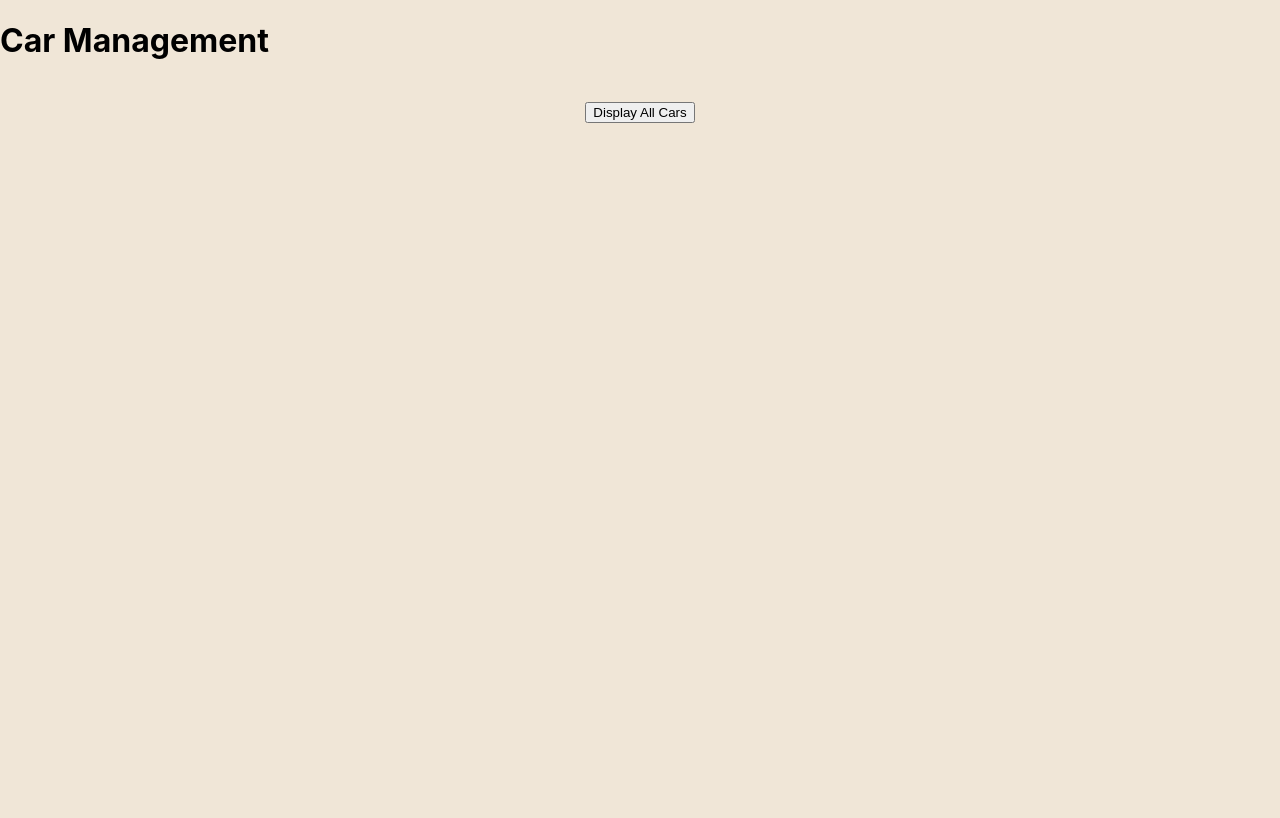
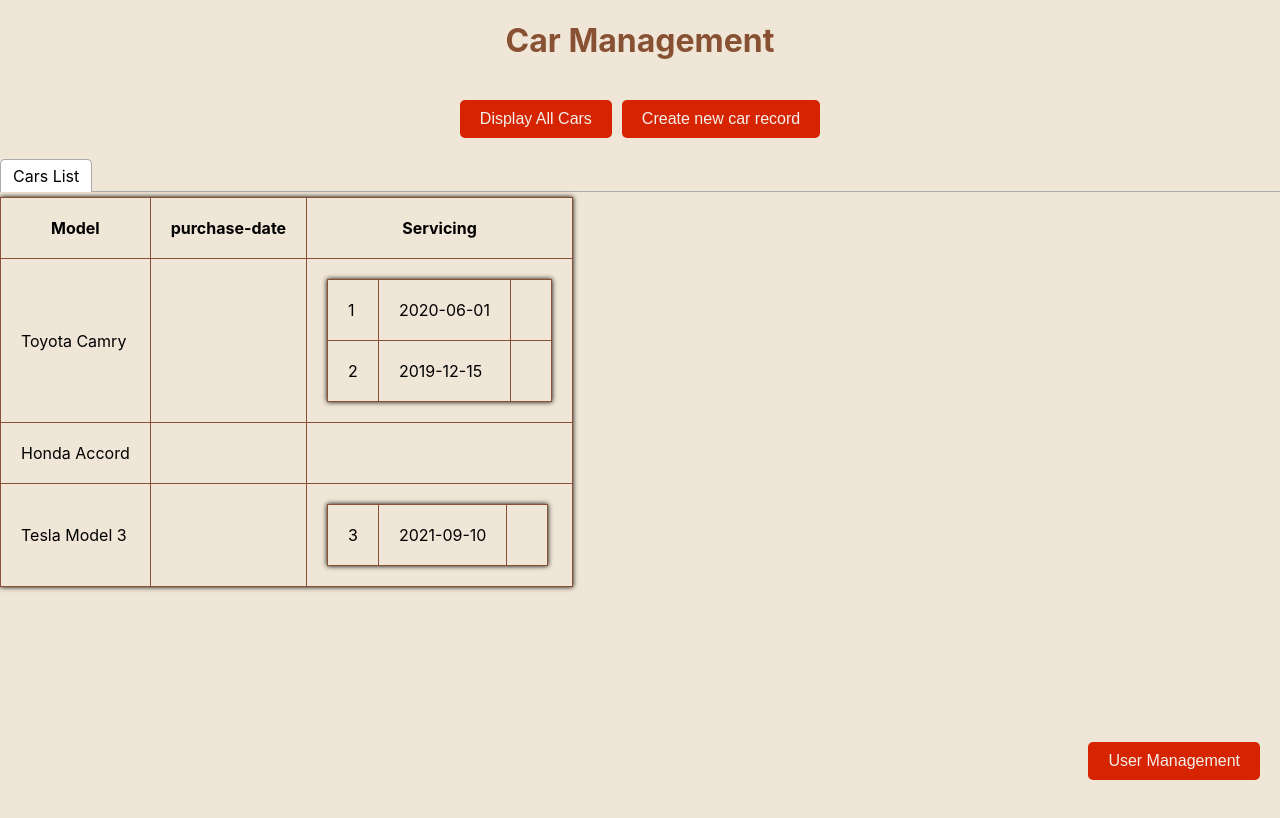
Before and after one commit to Harshpawar333/assignment-Car, a React (Create React App) app: page /carmanagement in a window 1280 px wide. Both pictures are taken after a click on the button "Display All Cars". Shown: the top 818 px of the page. Built offline with nearby package versions, Linux system fonts and the light colour scheme.

Commit message:
created car management with local data

```diff
--- a/src/components/Carmanagement.js
+++ b/src/components/Carmanagement.js
@@ -1,14 +1,131 @@
-import React from 'react'
+import React, { useState } from "react";
+import { Tabs, TabList, Tab, TabPanel } from "react-tabs";
+import "react-tabs/style/react-tabs.css";
+import axios from "axios";
+import cardata from "./cardata.json";
+import { useNavigate } from "react-router-dom";
 
 function Carmanagement() {
+  const [cars, setcars] = useState(cardata.Cars);
+  const [addcar, setaddcars] = useState(false);
+  const [showcars, setshowcars] = useState(false);
+  const [model, setmodel] = useState("");
+  const [id, setid] = useState("");
+//   const [color,setcolor]=useState("");
+//   const [purchasedate,setpurchasedate]=useState("");
+//   const [Servicing,setservicing]=useState("");
+//   const [useridata,setuseridata]=useState([]);
+  const [checkuser,setcheckuser]=useState(false);
+  const Navigate = useNavigate();
+//   const carinfo={
+
+//   }
+//   const form={
+//     Id:id,
+//     Model:model,
+//     Color:color,
+//     'Purchase-date':purchasedate,
+//     Servicing:Servicing
+//   }
+
+  const showCars = async () => {
+    setshowcars(!showcars);
+    setaddcars(false);
+    setcars(cardata.Cars);//added for push purpose
+  };
+  const addcars = async () => {
+    setaddcars(!addcar);
+    setshowcars(false);
+  };
+  //   const getcardata = async () => {
+  //     const cardata = await axios.get("https://apicars.prisms.in/car/get/3");
+  //     setcars(cardata.Cars);
+  //   };
+  const handlecarclick = async () => {};
+  const useridauth=async(e)=>{
+    e.preventDefault();
+    const userdata=await axios.get("https://apicars.prisms.in//user/getall")
+    const userauth=userdata.data.Users.find(user=>user.id===parseInt(id));
+    setcheckuser(userauth===undefined);
+  }
   return (
-    <div className='carmanage'>
-    <h1>Car Management</h1>
-    <div className='buttoncon'>
-        <button>Display All Cars</button>
+    <div className="userform">
+      <h1>Car Management</h1>
+      <div className="buttoncon">
+        <button className="button" onClick={showCars}>
+          Display All Cars
+        </button>
+        <button className="button" onClick={addcars}>
+          Create new car record
+        </button>
+      </div>
+      <Tabs>
+        <TabList>
+          {showcars && <Tab>Cars List</Tab>}
+          {addcar && <Tab>Add Record</Tab>}
+        </TabList>
+        {showcars && (
+          <TabPanel>
+            <div className="tablee">
+              <table>
+                <thead>
+                  <th>Model</th>
+                  <th>purchase-date</th>
+                  <th>Servicing</th>
+                </thead>
+                <tbody>
+                  {cars.map((car) => (
+                    <tr key={car.id} onClick={() => handlecarclick(car.id)}>
+                      <td>{car.model}</td>
+                      <td>{car.purchasedate}</td>
+                      <td>
+                        <table>
+                          <tbody>
+                            {car.Servicing.map((service) => (
+                              <tr key={service.id}>
+                                <td>{service.id}</td>
+                                <td>{service.servicing_date}</td>
+                                <td>{service.Status}</td>
+                              </tr>
+                            ))}
+                          </tbody>
+                        </table>
+                      </td>
+                    </tr>
+                  ))}
+                </tbody>
+              </table>
+            </div>
+          </TabPanel>
+        )}
+        {addcar && (
+          <div className="userform1">
+            <form>
+              <label>Id</label>
+              <input
+                type="text"
+                value={id}
+                onChange={(event) => setid(event.target.value)}
+              ></input>
+              <button onClick={()=>useridauth}>check user</button>
+              {checkuser&&<span>create user first</span>}
+              <label>model</label>
+              <input
+                value={model}
+                type="text"
+                onChange={(event) => setmodel(event.target.value)}
+              ></input>
+            </form>
+          </div>
+        )}
+      </Tabs>
+      <div className="connection">
+        <button className="button" onClick={() => Navigate(`/`)}>
+          User Management
+        </button>
+      </div>
     </div>
-    </div>
-  )
+  );
 }
 
-export default Carmanagement
+export default Carmanagement;
--- a/src/components/UserForm.css
+++ b/src/components/UserForm.css
@@ -13,7 +13,7 @@
   }
 .tablee{
     overflow-y: auto;
-    max-height: 300px;
+    max-height: 500px;
     display: ruby-text;
 }
 .tablee table{
@@ -116,16 +116,9 @@ body, html {
     border:1px solid #885133;
     vertical-align: top;
 }
-.tabs .tab {
-    display: flex;
-    justify-content: space-between;
-    padding: 10px;
-    border: 1px solid #885133;
-    cursor: pointer;
-    margin-bottom: 5px;
-    border-radius: 5px;
-  }
+.connection{
 
-  .tabs .tab:hover {
-    background-color: #f0e6d7;
-  }
+   position: absolute;
+   bottom: 20px;
+   right:20px;
+}
--- a/src/components/UserForm.js
+++ b/src/components/UserForm.js
@@ -147,6 +147,7 @@ function UserForm() {
           </div>
         )}
       </Tabs>
+      <div className="connection"><button  className='button'onClick={()=>Navigate(`/carmanagement`)}>Car Management</button></div>
     </div>
   );
 }
--- /dev/null
+++ b/src/components/cardata.json
@@ -0,0 +1,43 @@
+{
+    "error": 0,
+    "error-message": "",
+    "Cars": [
+      {
+        "id": 1,
+        "model": "Toyota Camry",
+        "purchaseDate": "2020-01-01",
+        "Servicing": [
+          {
+            "id": 1,
+            "servicing_date": "2020-06-01",
+            "status": "Completed"
+          },
+          {
+            "id": 2,
+            "servicing_date": "2019-12-15",
+            "status": "Completed"
+          }
+        ]
+      },
+      {
+        "id": 2,
+        "model": "Honda Accord",
+        "purchaseDate": "2019-05-15",
+        "Servicing": [
+
+        ]
+      },
+      {
+        "id": 3,
+        "model": "Tesla Model 3",
+        "purchaseDate": "2021-03-10",
+        "Servicing": [
+          {
+            "id": 3,
+            "servicing_date": "2021-09-10",
+            "status": "Scheduled"
+          }
+        ]
+      }
+    ]
+  }
```
